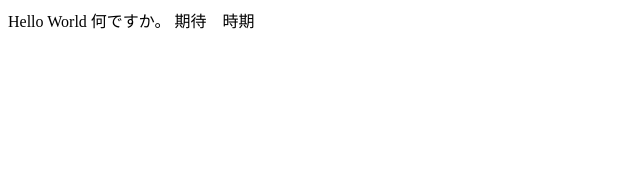
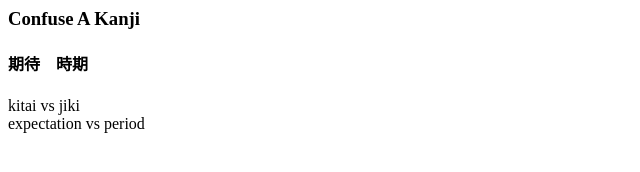
Before and after one commit to ceec/ceec.github.io, a plain HTML site: page index.html in a window 1280 px wide. Shown: the whole page, without its empty margins (0-640 px from the left). Drawn offline with Linux system fonts and the light colour scheme.

Commit message:
Add formatting

```diff
--- a/index.html
+++ b/index.html
@@ -1,4 +1,7 @@
-Hello World
-何ですか。
+<h3>Confuse A Kanji</h3>
 
-期待　時期
+<h4>期待　時期</h4>
+<p>
+	kitai vs jiki<br>
+	expectation vs period
+</p>
```
